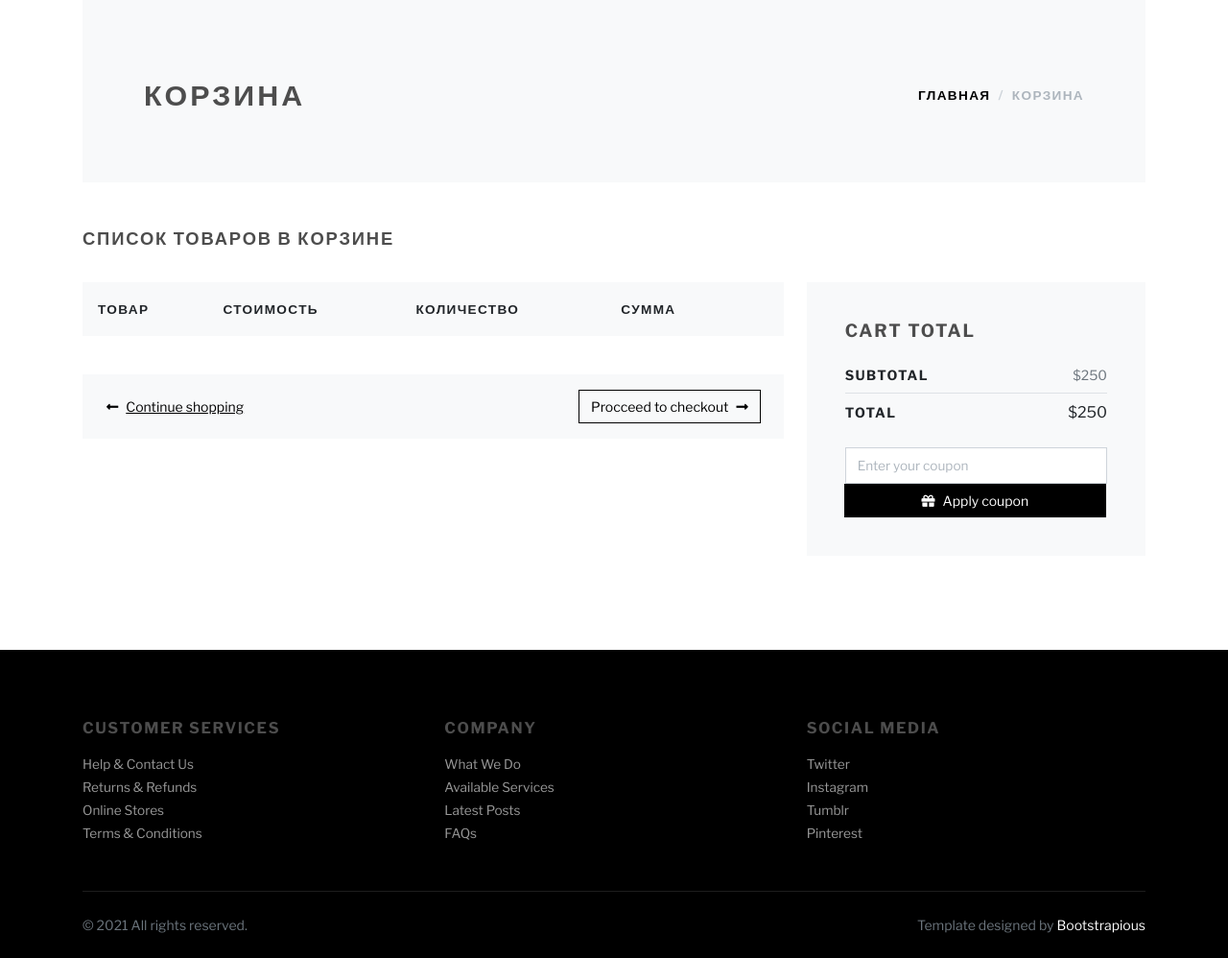
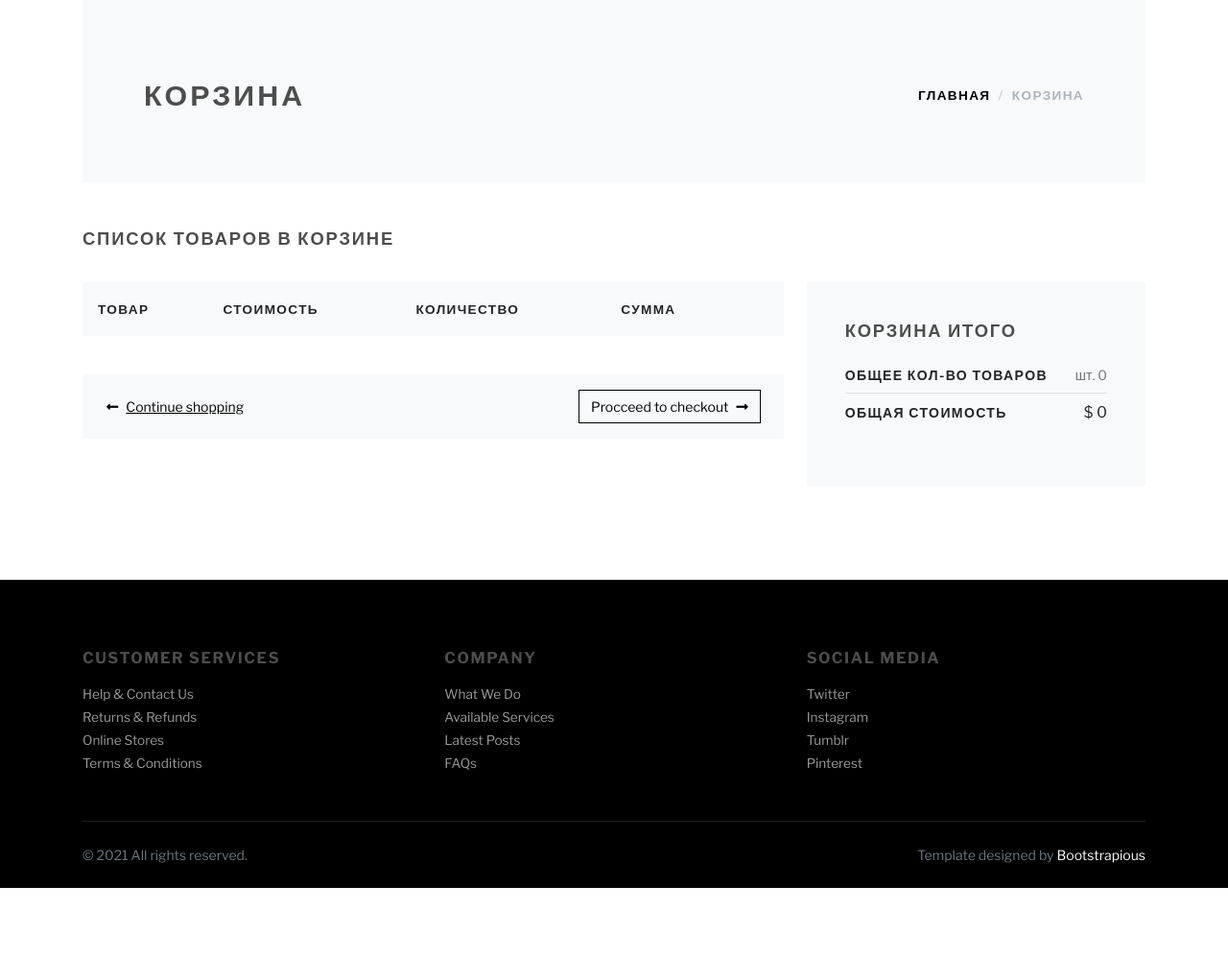
Before and after one commit to PsYcHo-DiSs/web_shop, a Django app: page /cart/ in a window 1280 px wide. Shown: the part 71-1069 px from the top of the page at 96% size. After the commit the page ends 996 px from the top, so only its background shows below. Run offline with Django 5.2, Linux system fonts and the light colour scheme; the visitor is signed in with stand-in values (Sample User, id 1); data comes from the database, SQL or seed files in the repository; data that the repository does not hold is empty; parts of the project's set-up code (start-up, migrations or seed data) failed here and were passed over; some libraries are stand-ins or nearby versions; some web fonts are replaced.

Commit message:
refactor: cart.html with total of totals in qty and price of order with some localisation

```diff
--- a/shop/templates/shop/cart.html
+++ b/shop/templates/shop/cart.html
@@ -75,24 +75,14 @@
                 <div class="col-lg-4">
                     <div class="card border-0 rounded-0 p-lg-4 bg-light">
                         <div class="card-body">
-                            <h5 class="text-uppercase mb-4">Cart total</h5>
+                            <h5 class="text-uppercase mb-4">Корзина ИТОГО</h5>
                             <ul class="list-unstyled mb-0">
                                 <li class="d-flex align-items-center justify-content-between"><strong
-                                        class="text-uppercase small font-weight-bold">Subtotal</strong><span
-                                        class="text-muted small">$250</span></li>
+                                        class="text-uppercase small font-weight-bold">Общее кол-во товаров</strong><span
+                                        class="text-muted small">шт. {{ cart_total_quantity }}</span></li>
                                 <li class="border-bottom my-2"></li>
                                 <li class="d-flex align-items-center justify-content-between mb-4"><strong
-                                        class="text-uppercase small font-weight-bold">Total</strong><span>$250</span>
-                                </li>
-                                <li>
-                                    <form action="#">
-                                        <div class="input-group mb-0">
-                                            <input class="form-control" type="text" placeholder="Enter your coupon">
-                                            <button class="btn btn-dark btn-sm w-100" type="submit"><i
-                                                    class="fas fa-gift me-2"></i>Apply coupon
-                                            </button>
-                                        </div>
-                                    </form>
+                                        class="text-uppercase small font-weight-bold">Общая стоимость</strong><span>$ {{ cart_total_price }}</span>
                                 </li>
                             </ul>
                         </div>
```
